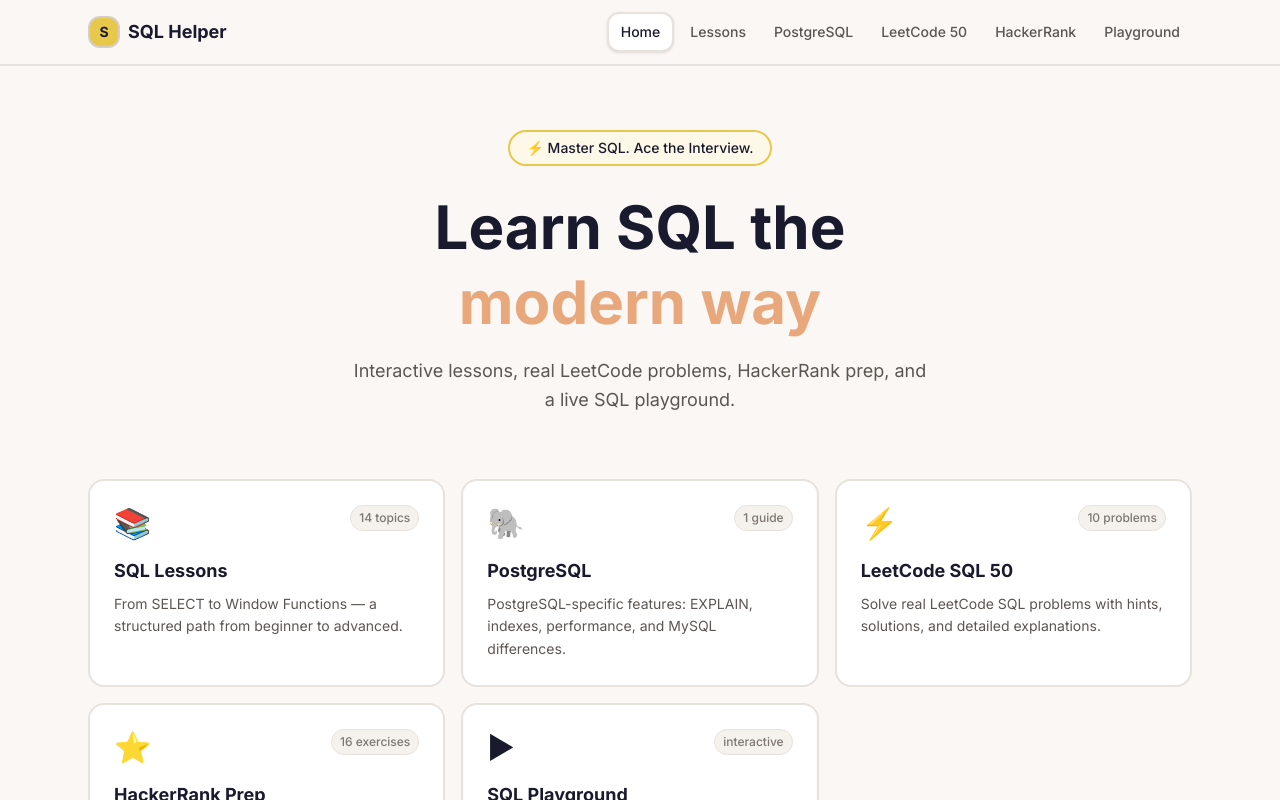
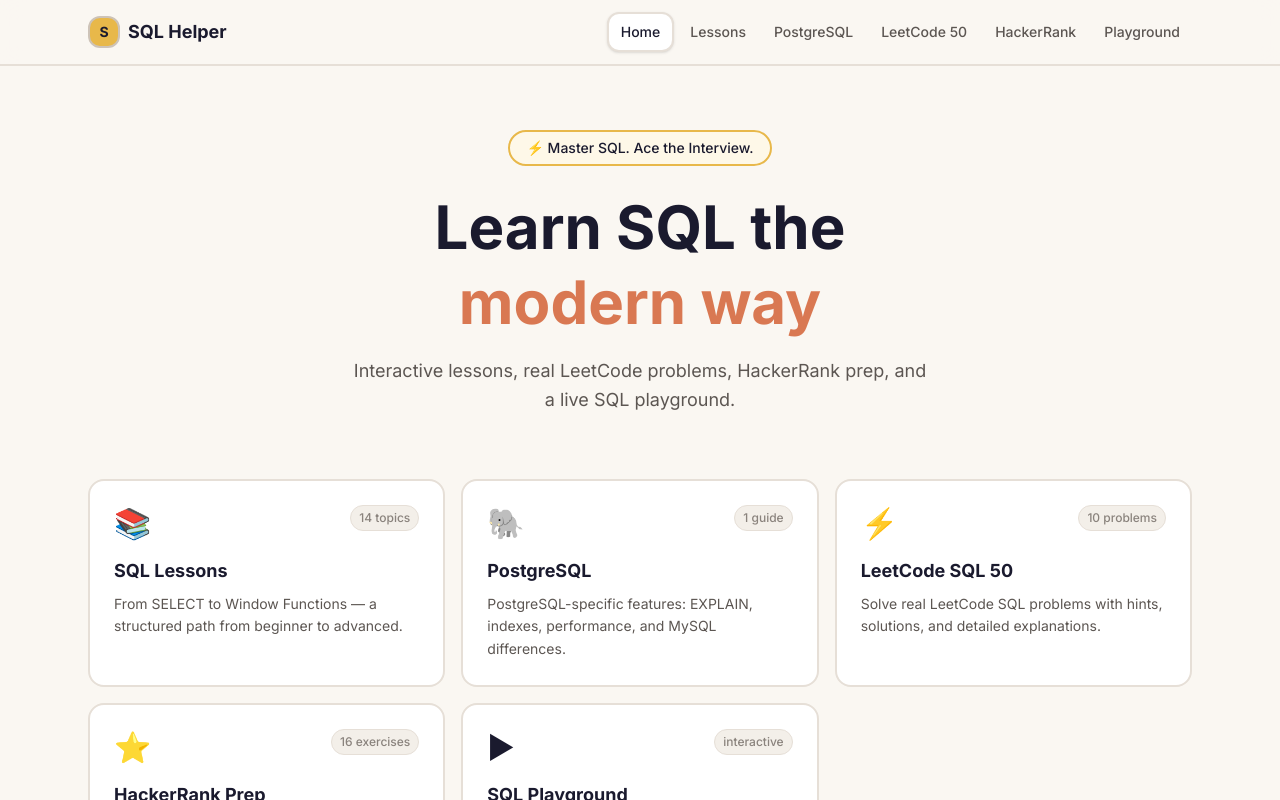
Before and after one commit to MuhammaddFouadd/Sql-Crack-Platform, a Next.js app: page / in a window 1280 px wide. Shown: the top 800 px of the page. Built offline with nearby package versions, Linux system fonts and the light colour scheme.

Commit message:
Refine color palette with warm cream tones and utility classes

```diff
--- a/src/app/globals.css
+++ b/src/app/globals.css
@@ -1,26 +1,33 @@
 @import "tailwindcss";
 
 @theme {
-  --color-cream: #faf7f4;
-  --color-cream-dark: #f5f1ec;
+  --color-cream: #faf7f2;
+  --color-cream-dark: #f3efe9;
+  --color-cream-darker: #e8e2d8;
   --color-card: #ffffff;
-  --color-border: #e8e2dc;
-  --color-border-dark: #d6cec6;
+  --color-surface-hover: #f8f5f0;
+  --color-border: #e6dfd7;
+  --color-border-dark: #cdc3b8;
   --color-text: #1a1a2e;
   --color-text-secondary: #5c5652;
-  --color-text-muted: #7d7772;
-  --color-accent: #e8a87c;
+  --color-text-muted: #8a837d;
+  --color-accent: #d97852;
   --color-accent-light: #fdf0e8;
-  --color-yellow: #e8c84a;
+  --color-accent-hover: #c96a46;
+  --color-yellow: #e8b84a;
   --color-yellow-light: #fef8e8;
-  --color-blue: #5b8db8;
+  --color-yellow-dark: #d4a83a;
+  --color-blue: #4a8db8;
   --color-blue-light: #eef3f9;
-  --color-green: #5fa86b;
+  --color-green: #4a9e5b;
   --color-green-light: #eef6ef;
   --color-rose: #d47a8a;
   --color-rose-light: #fdf0f3;
-  --color-purple: #a88dc8;
+  --color-purple: #9b7ec8;
   --color-purple-light: #f3eef9;
+  --color-ring: rgba(217, 120, 82, 0.4);
+  --color-shadow: rgba(26, 26, 46, 0.05);
+  --color-shadow-md: rgba(26, 26, 46, 0.08);
 
   --font-size-xs: 0.8125rem;
   --font-size-sm: 0.9375rem;
@@ -100,9 +107,15 @@ pre code {
   to { opacity: 1; transform: translateY(0); }
 }
 
+@keyframes pulse-dot {
+  0%, 80%, 100% { transform: scale(0.6); opacity: 0.4; }
+  40% { transform: scale(1); opacity: 1; }
+}
+
 .animate-float { animation: float 3s ease-in-out infinite; }
 .animate-fade-in { animation: fadeIn 0.5s ease-out; }
 .animate-slide-up { animation: slideUp 0.5s ease-out; }
+.animate-pulse-dot { animation: pulse-dot 1.4s ease-in-out infinite; }
 
 .card-hover {
   transition: all 0.25s ease;
@@ -111,3 +124,11 @@ pre code {
   transform: translateY(-3px);
   box-shadow: 0 12px 40px rgba(26, 26, 46, 0.06);
 }
+
+.btn-primary {
+  @apply bg-accent text-white border-2 border-accent hover:bg-accent-hover hover:border-accent-hover transition-all duration-200 font-semibold rounded-xl;
+}
+
+.btn-secondary {
+  @apply bg-cream-dark text-text border-2 border-border hover:border-accent hover:text-accent transition-all duration-200 font-semibold rounded-xl;
+}
```
